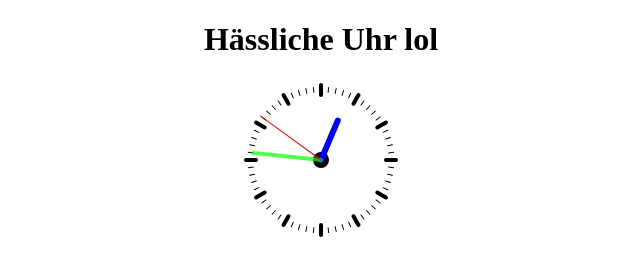
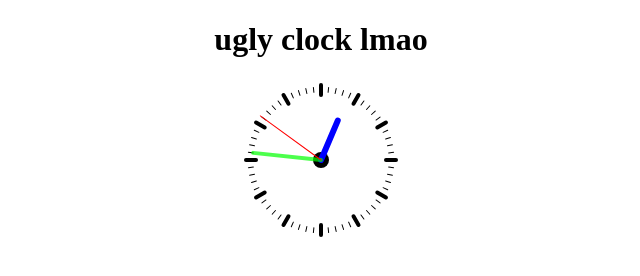
Before and after one commit to byReqz/ugly-clock, a plain HTML site: page index.html in a window 1280 px wide. Shown: the whole page, without its empty margins (319-959 px from the left). Drawn offline with Linux system fonts and the light colour scheme.

Commit message:
Update index.html
forgot to change german to english

```diff
--- a/index.html
+++ b/index.html
@@ -88,7 +88,7 @@ onload= initializeClock;
 </head>
 <body>
 <div id="container">
-  <h1>Hässliche Uhr lol</h1>
+  <h1>ugly clock lmao</h1>
   <canvas id="analog_clock" width="160" height="160">
     Sorry, canvas is not supported in this browser.
   </canvas>
```
